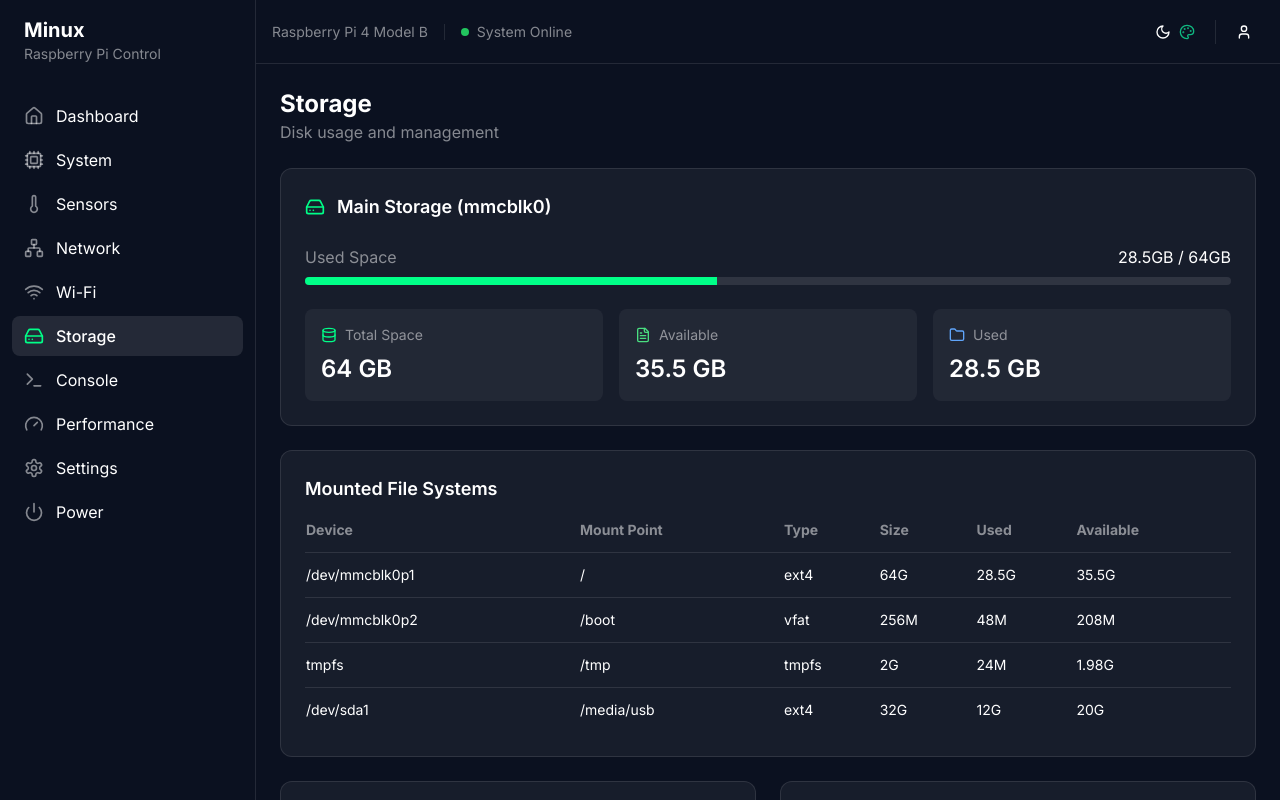
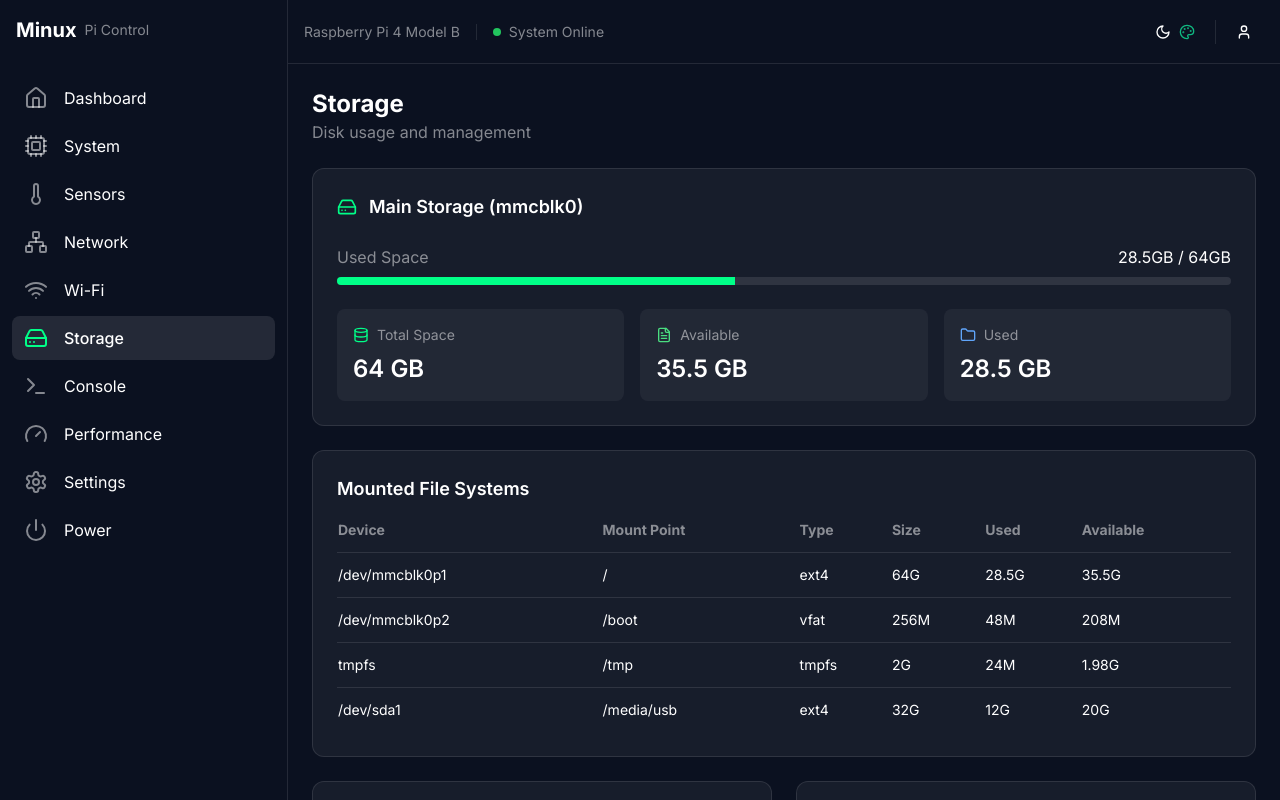
Before and after one commit to hectorMiranda/web.minux.io, a Next.js app: page /storage in a window 1280 px wide. Built offline with nearby package versions, Linux system fonts and the light colour scheme.

Commit message:
main menu is now more mobile friendly

```diff
--- a/src/components/auth/AuthCube.tsx
+++ b/src/components/auth/AuthCube.tsx
@@ -1,3 +1,5 @@
+'use client';
+
 import { useEffect, useRef } from 'react';
 import * as THREE from 'three';
 import gsap from 'gsap/dist/gsap';
@@ -21,6 +23,10 @@ export const AuthCube = ({ onCubeClick, isDialogOpen }: AuthCubeProps) => {
   useEffect(() => {
     if (!containerRef.current || rendererRef.current) return;
 
+    // Get container dimensions
+    const containerWidth = Math.min(300, window.innerWidth * 0.8);
+    const containerHeight = containerWidth; // Keep it square
+
     // Scene setup
     const scene = new THREE.Scene();
     const camera = new THREE.PerspectiveCamera(75, 1, 0.1, 1000);
@@ -31,7 +37,7 @@ export const AuthCube = ({ onCubeClick, isDialogOpen }: AuthCubeProps) => {
     });
 
     rendererRef.current = renderer;
-    renderer.setSize(300, 300);
+    renderer.setSize(containerWidth, containerHeight);
     renderer.setClearColor(0x000000, 0);
 
     // Remove any existing canvas elements
@@ -98,12 +104,26 @@ export const AuthCube = ({ onCubeClick, isDialogOpen }: AuthCubeProps) => {
       animate
     };
 
+    // Handle window resize
+    const handleResize = () => {
+      if (!containerRef.current || !rendererRef.current) return;
+
+      const newWidth = Math.min(300, window.innerWidth * 0.8);
+      const newHeight = newWidth;
+
+      renderer.setSize(newWidth, newHeight);
+      containerRef.current.style.width = `${newWidth}px`;
+      containerRef.current.style.height = `${newHeight}px`;
+    };
+
     // Add event listeners
+    window.addEventListener('resize', handleResize);
     renderer.domElement.addEventListener('click', handleClick);
     animate();
 
     // Cleanup
     return () => {
+      window.removeEventListener('resize', handleResize);
       renderer.domElement.removeEventListener('click', handleClick);
       renderer.dispose();
       materials.forEach(material => material.dispose());
@@ -139,7 +159,18 @@ export const AuthCube = ({ onCubeClick, isDialogOpen }: AuthCubeProps) => {
   return (
     <div
       ref={containerRef}
-      style={{ width: '300px', height: '300px', cursor: isDialogOpen ? 'default' : 'pointer' }}
+      style={{
+        width: '300px',
+        height: '300px',
+        maxWidth: '80vw',
+        maxHeight: '80vw',
+        margin: '0 auto',
+        position: 'relative',
+        cursor: isDialogOpen ? 'default' : 'pointer',
+        display: 'flex',
+        justifyContent: 'center',
+        alignItems: 'center'
+      }}
     />
   );
 };
--- a/src/components/layout/Sidebar.tsx
+++ b/src/components/layout/Sidebar.tsx
@@ -1,20 +1,21 @@
 'use client';
 
-import React, { useState } from 'react';
+import React, { useState, useEffect } from 'react';
 import Link from 'next/link';
 import { usePathname } from 'next/navigation';
 import { motion } from 'framer-motion';
 import {
   Home,
   Settings,
+  Terminal,
+  Cpu,
+  Thermometer,
+  Network,
+  HardDrive,
   Power,
-  Cpu,
   Wifi,
   Gauge,
-  Terminal,
-  Thermometer,
-  Network,
-  HardDrive
+  ChevronRight
 } from 'lucide-react';
 
 interface MenuItem {
@@ -26,61 +27,61 @@ interface MenuItem {
 
 const menuItems: MenuItem[] = [
   {
-    icon: <Home className="w-5 h-5" />,
+    icon: <Home className="w-6 h-6" />,
     label: 'Dashboard',
     href: '/dashboard',
     description: 'System overview and status',
   },
   {
-    icon: <Cpu className="w-5 h-5" />,
+    icon: <Cpu className="w-6 h-6" />,
     label: 'System',
     href: '/system',
     description: 'CPU, memory, and processes',
   },
   {
-    icon: <Thermometer className="w-5 h-5" />,
+    icon: <Thermometer className="w-6 h-6" />,
     label: 'Sensors',
     href: '/sensors',
     description: 'Temperature and voltage monitoring',
   },
   {
-    icon: <Network className="w-5 h-5" />,
+    icon: <Network className="w-6 h-6" />,
     label: 'Network',
     href: '/network',
     description: 'Network interfaces and statistics',
   },
   {
-    icon: <Wifi className="w-5 h-5" />,
+    icon: <Wifi className="w-6 h-6" />,
     label: 'Wi-Fi',
     href: '/wifi',
     description: 'Wireless network configuration',
   },
   {
-    icon: <HardDrive className="w-5 h-5" />,
+    icon: <HardDrive className="w-6 h-6" />,
     label: 'Storage',
     href: '/storage',
     description: 'Disk usage and management',
   },
   {
-    icon: <Terminal className="w-5 h-5" />,
+    icon: <Terminal className="w-6 h-6" />,
     label: 'Console',
     href: '/console',
     description: 'System terminal access',
   },
   {
-    icon: <Gauge className="w-5 h-5" />,
+    icon: <Gauge className="w-6 h-6" />,
     label: 'Performance',
     href: '/performance',
     description: 'System performance metrics',
   },
   {
-    icon: <Settings className="w-5 h-5" />,
+    icon: <Settings className="w-6 h-6" />,
     label: 'Settings',
     href: '/settings',
     description: 'System configuration',
   },
   {
-    icon: <Power className="w-5 h-5" />,
+    icon: <Power className="w-6 h-6" />,
     label: 'Power',
     href: '/power',
     description: 'Power management and control',
@@ -90,12 +91,50 @@ const menuItems: MenuItem[] = [
 export const Sidebar = () => {
   const pathname = usePathname();
   const [hoveredItem, setHoveredItem] = useState<string | null>(null);
+  const [isExpanded, setIsExpanded] = useState(true);
+  const [isMobile, setIsMobile] = useState(false);
+
+  // Handle window resize and set initial state
+  useEffect(() => {
+    const checkMobile = () => {
+      const isMobileView = window.innerWidth < 768;
+      setIsMobile(isMobileView);
+      setIsExpanded(!isMobileView);
+    };
+
+    checkMobile();
+    window.addEventListener('resize', checkMobile);
+    return () => window.removeEventListener('resize', checkMobile);
+  }, []);
 
   return (
-    <div className="w-64 border-r border-white/10 h-screen overflow-y-auto py-4">
-      <div className="px-3 mb-8">
-        <div className="text-xl font-bold px-3">Minux</div>
-        <div className="text-sm text-white/50 px-3">Raspberry Pi Control</div>
+    <div
+      className={`relative flex flex-col h-screen transition-all duration-300 ease-in-out ${
+        isExpanded ? 'w-72' : 'w-20'
+      } border-r border-white/10 overflow-y-auto py-4`}
+    >
+      {isMobile && (
+        <button
+          onClick={() => setIsExpanded(!isExpanded)}
+          className={`absolute right-0 top-20 -translate-y-1/2 bg-white/5 p-1 rounded-l-md transition-transform ${
+            isExpanded ? 'translate-x-0 rotate-180' : 'translate-x-0'
+          }`}
+        >
+          <ChevronRight className="w-4 h-4" />
+        </button>
+      )}
+
+      <div className="px-4 mb-8">
+        <div className={`flex items-center transition-all duration-300 ${isExpanded ? 'justify-start' : 'justify-center'}`}>
+          <div className={`font-bold ${isExpanded ? 'text-xl' : 'text-base'}`}>
+            Minux
+          </div>
+          {isExpanded && (
+            <div className="text-sm text-white/50 ml-2">
+              Pi Control
+            </div>
+          )}
+        </div>
       </div>
 
       <nav className="space-y-1 px-3">
@@ -105,29 +144,34 @@ export const Sidebar = () => {
             <Link
               key={item.href}
               href={item.href}
-              className="relative block"
+              className="relative block group"
               onMouseEnter={() => setHoveredItem(item.href)}
               onMouseLeave={() => setHoveredItem(null)}
             >
               <div
-                className={`flex items-center gap-3 px-3 py-2 rounded-lg transition-colors ${
+                className={`flex items-center gap-4 px-3 py-2.5 rounded-lg transition-colors ${
                   isActive ? 'bg-white/10' : 'hover:bg-white/5'
                 }`}
               >
-                <div className={`${isActive ? 'text-primary' : 'text-white/50'}`}>
+                <div className={`${isActive ? 'text-primary' : 'text-white/50'} transition-colors flex-shrink-0`}>
                   {item.icon}
                 </div>
-                <span className={isActive ? 'font-medium' : ''}>
-                  {item.label}
-                </span>
+                {isExpanded && (
+                  <span className={`${isActive ? 'font-medium' : ''}`}>
+                    {item.label}
+                  </span>
+                )}
               </div>
-              {hoveredItem === item.href && item.description && (
+              {!isExpanded && hoveredItem === item.href && (
                 <motion.div
-                  initial={{ opacity: 0, y: 5 }}
-                  animate={{ opacity: 1, y: 0 }}
+                  initial={{ opacity: 0, x: -10 }}
+                  animate={{ opacity: 1, x: 0 }}
                   className="absolute left-full ml-2 top-0 z-50 w-48 p-2 rounded-lg bg-[#0A192F] border border-white/10 shadow-lg"
                 >
-                  <div className="text-sm">{item.description}</div>
+                  <div className="text-sm font-medium">{item.label}</div>
+                  {item.description && (
+                    <div className="text-xs text-white/50 mt-1">{item.description}</div>
+                  )}
                 </motion.div>
               )}
             </Link>
```
